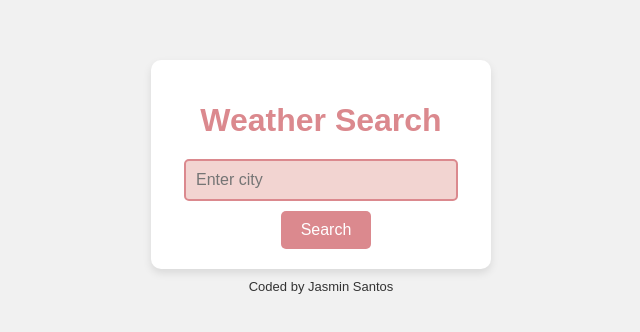
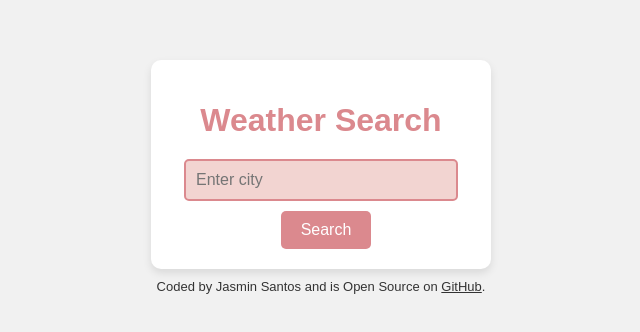
Before and after one commit to Jarabey/Weather-React, a React (Create React App) app: page / in a window 1280 px wide. Shown: the part 178-510 px from the top of the page, without its empty margins (319-959 px from the left). Built offline with nearby package versions, Linux system fonts and the light colour scheme.

Commit message:
Credits added & Github

```diff
--- a/src/WeatherSearch.js
+++ b/src/WeatherSearch.js
@@ -61,7 +61,12 @@ const WeatherSearch = () => {
 
       {/* Credits Section */}
       <div>
-        <p className="credits">Coded by Jasmin Santos</p>
+      <p className="credits">
+          Coded by Jasmin Santos and is Open Source on{" "}
+          <a className="credits" href="https://github.com/Jarabey/Weather-React" target="_blank" rel="noopener noreferrer">
+            GitHub
+          </a>.
+        </p>
       </div>
     </div>
   );
```
